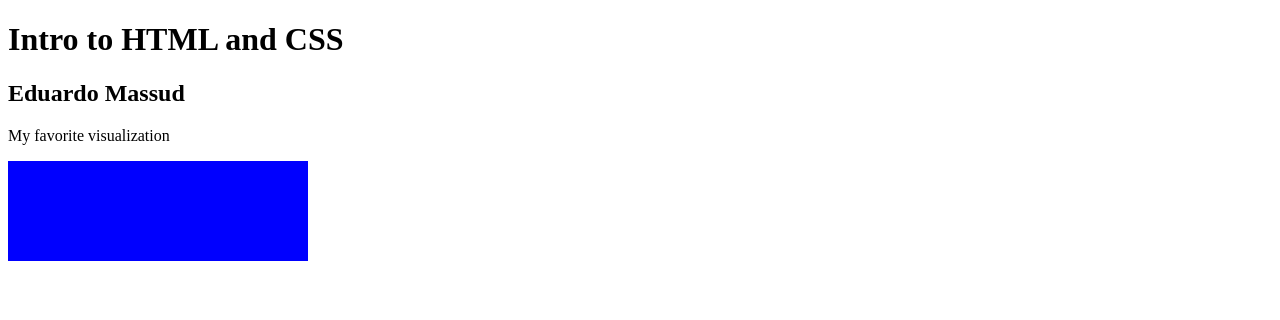
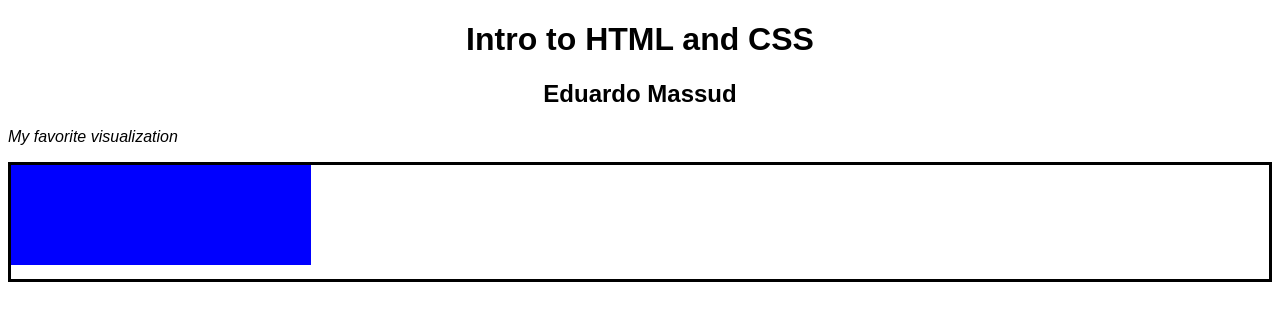
Before and after one commit to DS4200-S22/ic-04-edumassud, a plain HTML site: page index.html in a window 1280 px wide. Drawn offline with Linux system fonts and the light colour scheme.

Commit message:
Created and referenced a stylesheet

```diff
--- a/index.html
+++ b/index.html
@@ -3,7 +3,7 @@
 
 <head>
     <title>ic-04</title>
-    <!-- <link rel="stylesheet" href="style.css"> -->
+    <link rel="stylesheet" href="style.css">
     <!-- <meta charset=utf-8/> -->
 </head>
 
--- /dev/null
+++ b/style.css
@@ -0,0 +1,19 @@
+body {
+    font-family: Arial;
+}
+
+h1 {
+    text-align: center;
+}
+
+h2 {
+    text-align: center;
+}
+
+.container {
+    border: 3px solid black;
+}
+
+.italic {
+    font-style: italic;
+}
```
